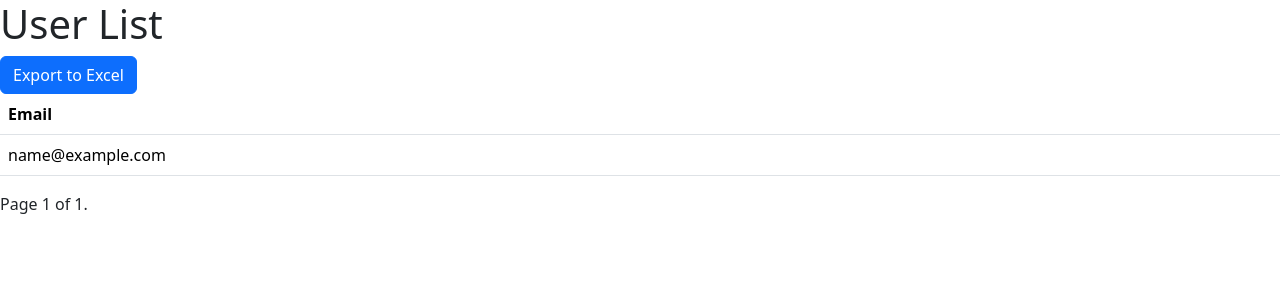
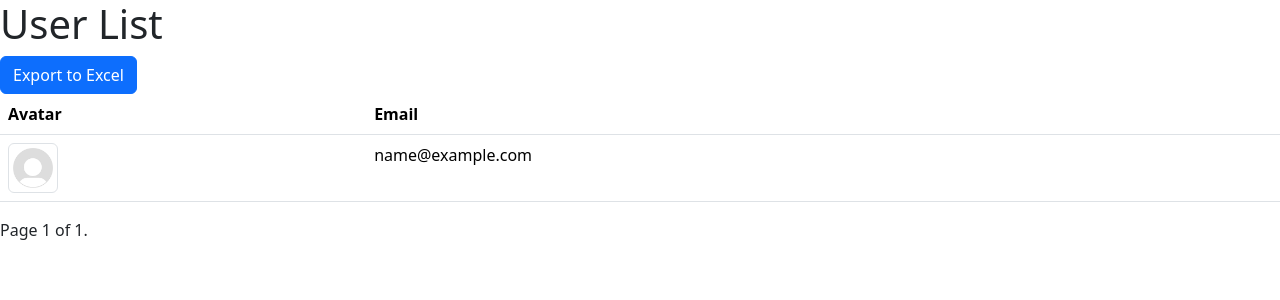
Before and after one commit to abdullah956/dj-byzino, a Django app: page /dashboard/users/ in a window 1280 px wide. Shown: the top 300 px of the page. Run offline with Django 5.2, Linux system fonts and the light colour scheme; the visitor is signed in with stand-in values (Sample User, id 1); data comes from the database, SQL or seed files in the repository; parts of the project's set-up code (start-up, migrations or seed data) failed here and were passed over; some libraries are stand-ins or nearby versions.

Commit message:
user profile on user list / dashboard

```diff
--- a/templates/dashboard/user_list.html
+++ b/templates/dashboard/user_list.html
@@ -15,17 +15,25 @@
       <table class="table">
         <thead>
           <tr>
+            <th>Avatar</th>
             <th>Email</th>
           </tr>
         </thead>
         <tbody>
           {% for user in page_obj.object_list %}
             <tr>
+              <td>
+                {% if user.avatar %}
+                  <img src="{{ user.avatar.url }}" alt="Avatar" class="img-thumbnail" style="width: 50px; height: 50px;" />
+                {% else %}
+                  <img src="{% static 'images/reviewdefault.png' %}" alt="Default Avatar" class="img-thumbnail" style="width: 50px; height: 50px;" />
+                {% endif %}
+              </td>
               <td>{{ user.email }}</td>
             </tr>
           {% empty %}
             <tr>
-              <td colspan="1">No users found.</td>
+              <td colspan="2">No users found.</td>
             </tr>
           {% endfor %}
         </tbody>
```
